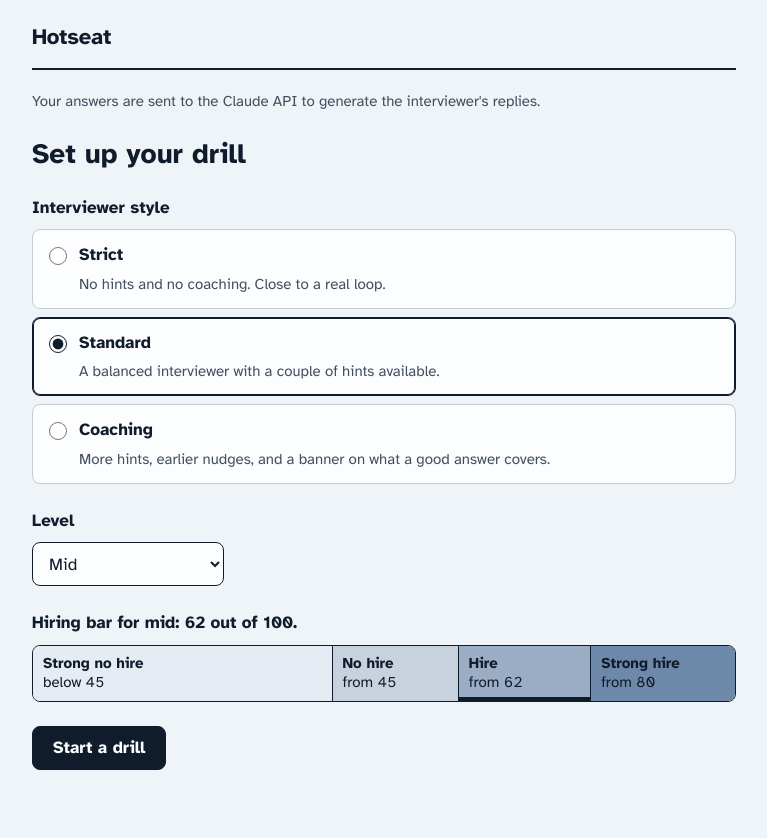
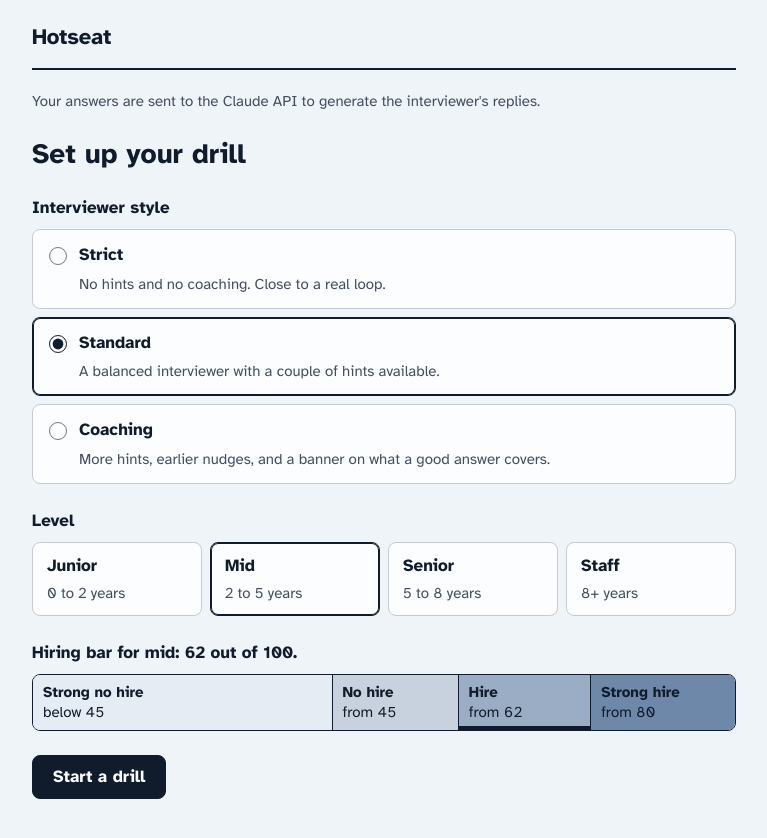
Before and after one commit to salvar3nga/hotseat, a Next.js app: page / in a window 1280 px wide. Shown: the top 838 px of the page, without its empty margins (256-1023 px from the left). Built offline with nearby package versions, Linux system fonts and the light colour scheme.

Commit message:
refactor(app): pick the level with visible segments instead of a select

```diff
--- a/src/app/globals.css
+++ b/src/app/globals.css
@@ -247,16 +247,31 @@ p {
   font-size: 0.9375rem;
 }
 
-.level-select {
-  min-height: 2.75rem;
-  min-width: 12rem;
-  padding: 0 0.75rem;
-  font: inherit;
-  color: var(--ink);
+.level-options {
+  display: grid;
+  grid-template-columns: repeat(4, minmax(0, 1fr));
+  gap: 0.5rem;
+}
+
+.level-option {
+  display: flex;
+  flex-direction: column;
+  gap: 0.125rem;
+  padding: 0.625rem 0.875rem;
   background: var(--sheet);
-  border: 1.5px solid var(--ink);
+  border: 1.5px solid var(--rule);
   border-radius: var(--radius);
-  text-transform: capitalize;
+  cursor: pointer;
+}
+
+.level-option:has(input:checked) {
+  border-color: var(--ink);
+  box-shadow: inset 0 0 0 1px var(--ink);
+}
+
+.level-option:has(input:focus-visible) {
+  outline: 3px solid var(--focus);
+  outline-offset: 2px;
 }
 
 .bands-bar {
@@ -449,6 +464,10 @@ p {
 }
 
 @media (max-width: 36rem) {
+  .level-options {
+    grid-template-columns: repeat(2, minmax(0, 1fr));
+  }
+
   .session-grid {
     grid-template-columns: minmax(0, 1fr);
   }
--- a/src/app/scoring-bands.tsx
+++ b/src/app/scoring-bands.tsx
@@ -19,7 +19,7 @@ export function ScoringBands({ level }: { level: Level }) {
   ];
   return (
     <section aria-label="How you will be judged">
-      <p className="bands-bar">
+      <p className="bands-bar" role="status">
         Hiring bar for {level}: {hire} out of 100.
       </p>
       <ol className="band-scale">
--- a/src/app/start-form.tsx
+++ b/src/app/start-form.tsx
@@ -6,6 +6,13 @@ import type { Level } from "../engine/ports";
 import { DEFAULT_ENGINE_CONFIG, DEFAULT_STYLE, INTERVIEWER_STYLES } from "../engine/types";
 import type { InterviewerStyle } from "../engine/types";
 import { ScoringBands } from "./scoring-bands";
+
+const LEVEL_YEARS: Record<Level, string> = {
+  junior: "0 to 2 years",
+  mid: "2 to 5 years",
+  senior: "5 to 8 years",
+  staff: "8+ years",
+};
 
 type StartFormProps = { onStart: (style: InterviewerStyle) => void; disabled: boolean };
 
@@ -39,21 +46,25 @@ export function StartForm({ onStart, disabled }: StartFormProps) {
         ))}
       </fieldset>
 
-      <div>
-        <label className="field-label" htmlFor="level">
-          Level
-        </label>
-        <select
-          id="level"
-          className="level-select"
-          value={level}
-          onChange={(event) => setLevel(event.target.value as Level)}
-        >
+      <fieldset>
+        <legend>Level</legend>
+        <div className="level-options">
           {LEVELS.map((option) => (
-            <option key={option}>{option}</option>
+            <label key={option} className="level-option">
+              <input
+                className="visually-hidden"
+                type="radio"
+                name="level"
+                value={option}
+                checked={level === option}
+                onChange={() => setLevel(option)}
+              />
+              <span className="choice-name">{option}</span>
+              <span className="choice-note">{LEVEL_YEARS[option]}</span>
+            </label>
           ))}
-        </select>
-      </div>
+        </div>
+      </fieldset>
 
       <ScoringBands level={level} />
 
```
Also changed, not shown: 1 other file (tests, documents, lock files or other folders).
